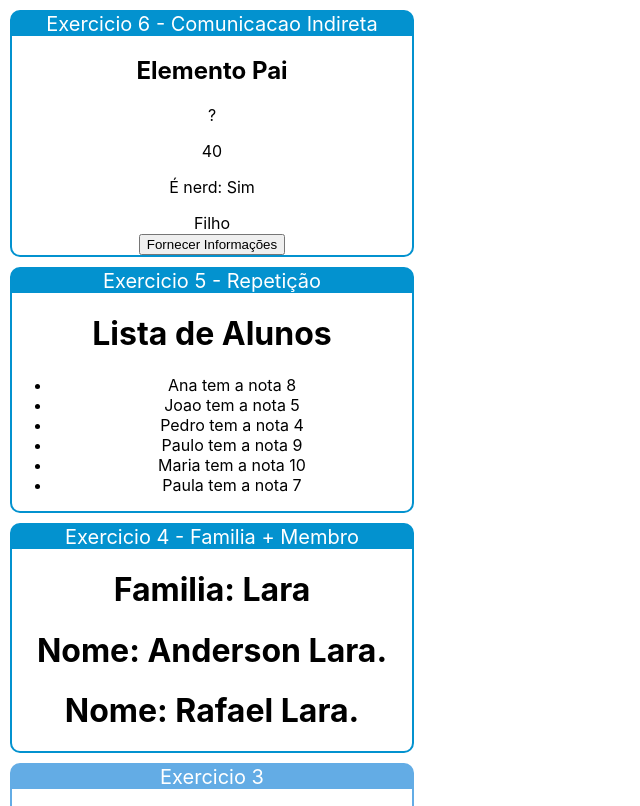
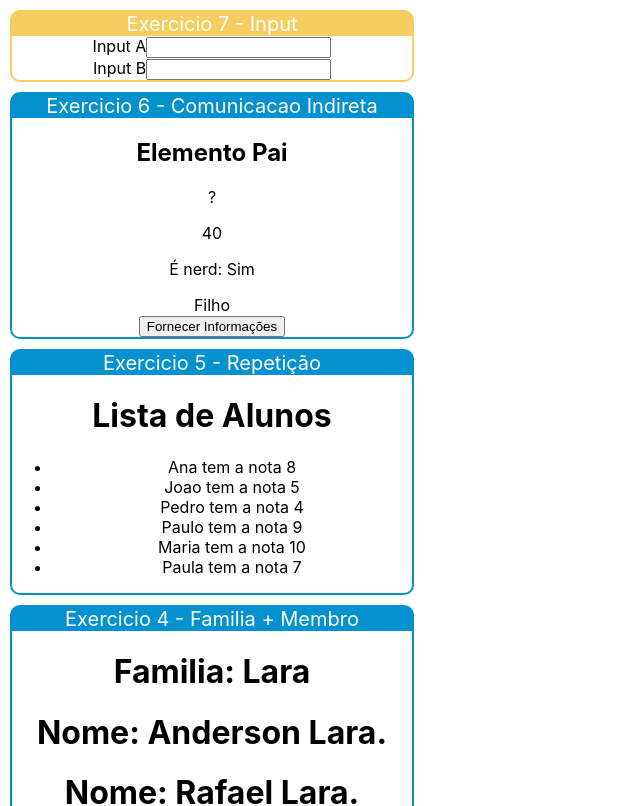
Before and after one commit to metratonpr/fundamentos2, a React (Create React App) app: page / in a window 1280 px wide. Shown: the top 806 px of the page, without its empty margins (0-640 px from the left). Built offline with nearby package versions, Linux system fonts and the light colour scheme; the HTML template or start-up script is replaced by a standard one.

Commit message:
App Input

```diff
--- a/src/App.js
+++ b/src/App.js
@@ -7,10 +7,14 @@ import Familia from './componentes/basico/Familia';
 import FamiliaMembro from './componentes/basico/FamiliaMembro';
 import ListaAlunos from './componentes/repeticao/ListaAlunos';
 import IndiretaPai from './componentes/indireto/IndiretoPai';
-
+import Input from './componentes/input/Input';
 function App() {
   return (
     <div className="App">
+
+      <Card titulo="Exercicio 7 - Input" color="#f6cd61">
+        <Input />
+      </Card>
 
       <Card titulo="Exercicio 6 - Comunicacao Indireta" color="#0392cf">
         <IndiretaPai />
```
